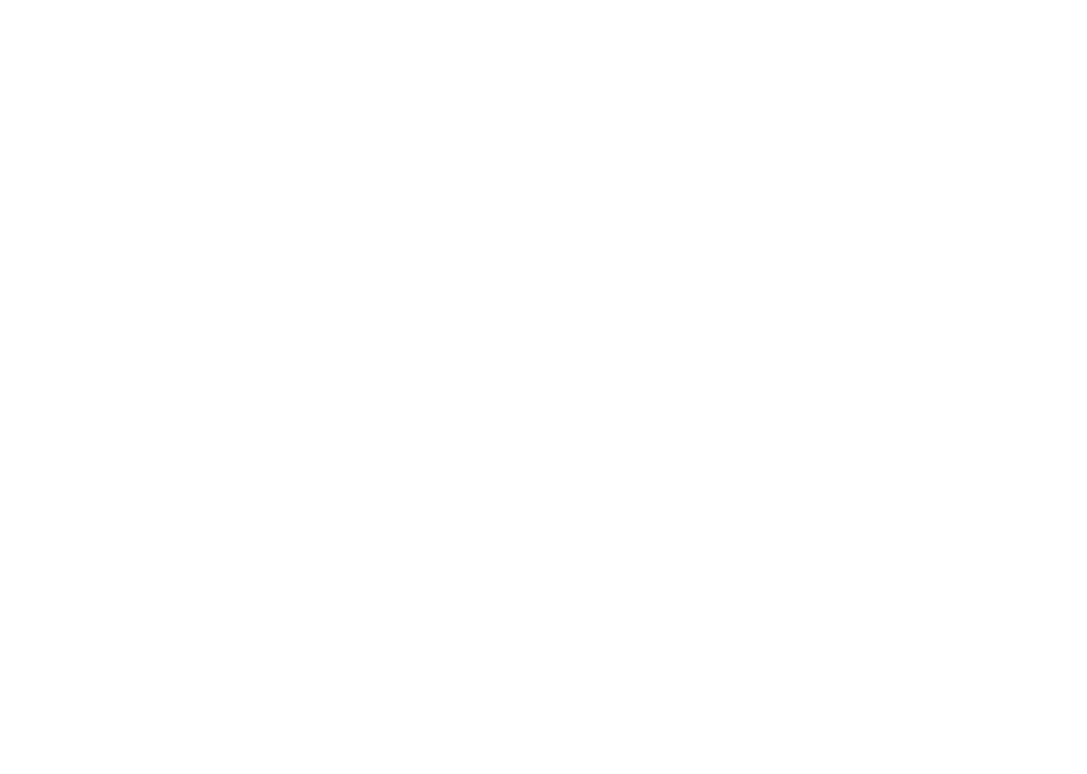
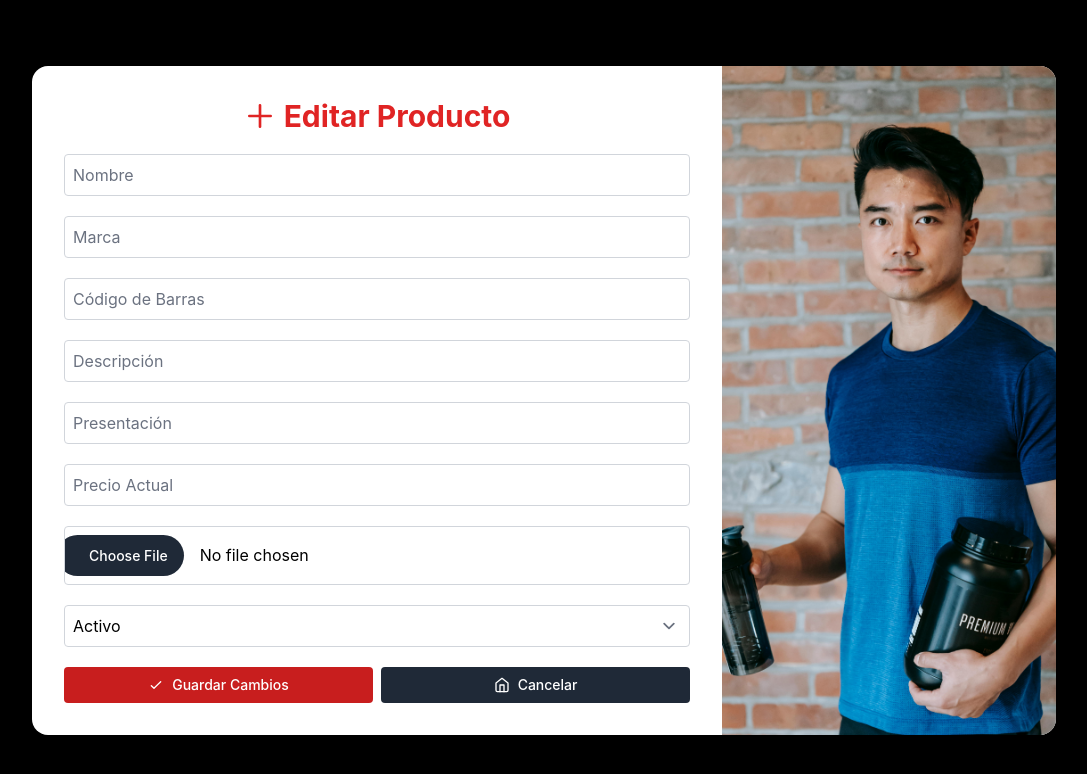
Before and after one commit to Islasmar/Front-Gimnasio, a Vue app in the folder GymFrontEnd/: page /editar-producto/1 in a window 1280 px wide. Shown: the top 774 px of the page, without its empty margins (96-1183 px from the left). Built offline with nearby package versions, Linux system fonts and the light colour scheme; no server answers; a web font is replaced by a local one.

Commit message:
Realizando conexión de productos con la API

```diff
--- a/GymFrontEnd/src/components/forms/addProducto.vue
+++ b/GymFrontEnd/src/components/forms/addProducto.vue
@@ -1,12 +1,5 @@
 <template>
   <div class="relative min-h-screen bg-black text-white overflow-hidden flex items-center justify-center px-4 py-12">
-      <!-- Partículas -->
-      <div class="absolute inset-0 z-0 pointer-events-none">
-        <div class="particle"></div>
-        <div class="particle delay-1"></div>
-        <div class="particle delay-2"></div>
-      </div>
-
     <!-- Contenido principal -->
     <div class="relative z-10 bg-white rounded-2xl shadow-2xl flex flex-col lg:flex-row overflow-hidden w-full max-w-5xl animate-fade-in">
       <!-- Formulario de Agregar Producto -->
@@ -30,7 +23,10 @@
         <input v-model="producto.descripcion" type="text" placeholder="Descripción"
                class="w-full p-2 border border-gray-300 rounded focus:outline-none focus:ring-2 focus:ring-red-500" required />
 
-          <input type="number" id="precioActual" name="precioActual" placeholder="Ingrese el precio actual"
+        <input v-model="producto.presentacion" type="text" placeholder="Presentación"
+               class="w-full p-2 border border-gray-300 rounded focus:outline-none focus:ring-2 focus:ring-red-500" />
+
+        <input v-model.number="producto.precio_actual" type="number" placeholder="Precio Actual"
                class="w-full p-2 border border-gray-300 rounded focus:outline-none focus:ring-2 focus:ring-red-500" required />
 
         <input type="file" @change="handleImageUpload"
@@ -39,19 +35,18 @@
           <img :src="previewImage" alt="Vista previa" class="w-32 h-32 object-cover rounded shadow-md" />
         </div>
 
-          <input v-model="producto.estatus" type="text" placeholder="Estatus"
-                 class="w-full p-2 border border-gray-300 rounded focus:outline-none focus:ring-2 focus:ring-red-500" required />
+        <select v-model="producto.estatus" class="w-full p-2 border border-gray-300 rounded focus:outline-none focus:ring-2 focus:ring-red-500" required>
+          <option :value="true">Activo</option>
+          <option :value="false">Inactivo</option>
+        </select>
 
         <div class="flex flex-col md:flex-row gap-2 justify-center mt-4">
-            <!-- Botón Guardar -->
           <button type="submit" class="flex-1 bg-red-700 hover:bg-red-800 text-white font-medium text-sm py-2 rounded transition-all duration-300 flex items-center justify-center gap-2">
             <svg class="w-4 h-4" fill="none" stroke="currentColor" viewBox="0 0 24 24">
               <path stroke-linecap="round" stroke-linejoin="round" stroke-width="2" d="M5 13l4 4L19 7" />
             </svg>
             Guardar Producto
           </button>
-
-            <!-- Botón Volver -->
           <button type="button" @click="$router.push('/Menu/productos')"
                   class="flex-1 bg-gray-800 hover:bg-gray-900 text-white text-sm font-medium py-2 rounded flex items-center justify-center gap-2">
             <svg class="w-4 h-4" fill="none" stroke="currentColor" viewBox="0 0 24 24">
@@ -61,25 +56,7 @@
             Volver al inicio
           </button>
         </div>
-
-          <!-- Barra de carga -->
-          <transition name="fade">
-            <div v-if="cargando" class="relative w-full max-w-xs mx-auto h-2 bg-gray-200 rounded overflow-hidden mt-4">
-              <div class="absolute top-0 left-0 h-full bg-red-600 animate-progress"></div>
-            </div>
-          </transition>
-
-          <!-- Mensaje de éxito -->
-          <transition name="fade">
-            <div v-if="exito" class="flex items-center justify-center gap-3 text-green-600 mt-4 animate-bounce">
-              <svg class="w-6 h-6" fill="none" stroke="currentColor" viewBox="0 0 24 24">
-                <path stroke-linecap="round" stroke-linejoin="round" stroke-width="2" d="M5 13l4 4L19 7" />
-              </svg>
-              <span>Producto guardado exitosamente</span>
-            </div>
-          </transition>
       </form>
-
         <!-- Imagen lateral -->
         <div class="hidden lg:block lg:w-1/2 bg-cover bg-center"
           :style="{ backgroundImage: 'url(/src/assets/img/producto.jpg)' }">
@@ -99,9 +76,10 @@
         marca: '',
         cod_barras: '',
         descripcion: '',
-          precio_actual: 0,
+        presentacion: '',
+        precio_actual: null,
         fotografia: '',
-          estatus: ''
+        estatus: true
       },
       previewImage: null,
       exito: false,
@@ -123,12 +101,18 @@
     async agregarProducto() {
       try {
         this.cargando = true;
-          const fecha = new Date().toISOString().split('T')[0];
-          const nuevoProducto = { ...this.producto, fecha_registro: fecha };
 
-          // Simulación de guardado
-          setTimeout(() => {
-            console.log('Producto guardado (simulado):', nuevoProducto);
+        const nuevoProducto = { ...this.producto };
+
+        const response = await axios.post('http://localhost:8000/productos/', nuevoProducto, {
+          headers: {
+            Authorization: `Bearer ${localStorage.getItem('token')}`,
+            'Content-Type': 'application/json'
+          }
+        });
+
+        console.log('Producto guardado:', response.data);
+
         this.cargando = false;
         this.exito = true;
 
@@ -136,7 +120,6 @@
           this.exito = false;
           this.$router.push('/Menu/productos');
         }, 1500);
-          }, 2000);
       } catch (error) {
         console.error('Error al agregar producto:', error);
         this.cargando = false;
--- a/GymFrontEnd/src/components/forms/editProducto.vue
+++ b/GymFrontEnd/src/components/forms/editProducto.vue
@@ -1 +1,184 @@
-<template></template>
+<template>
+    <div class="relative min-h-screen bg-black text-white overflow-hidden flex items-center justify-center px-4 py-12">
+      <!-- Contenido principal -->
+      <div class="relative z-10 bg-white rounded-2xl shadow-2xl flex flex-col lg:flex-row overflow-hidden w-full max-w-5xl animate-fade-in">
+        <!-- Formulario de Editar Producto -->
+        <form @submit.prevent="editarProducto" class="w-full lg:w-1/2 p-8 space-y-5 text-black">
+          <h2 class="text-3xl font-bold text-center text-red-600 flex items-center justify-center gap-2">
+            <svg class="w-8 h-8 text-red-600" fill="none" stroke="currentColor" viewBox="0 0 24 24">
+              <path stroke-linecap="round" stroke-linejoin="round" stroke-width="2" d="M12 4v16m8-8H4" />
+            </svg>
+            Editar Producto
+          </h2>
+
+          <input v-model="producto.nombre" type="text" placeholder="Nombre"
+                 class="w-full p-2 border border-gray-300 rounded focus:outline-none focus:ring-2 focus:ring-red-500" required />
+
+          <input v-model="producto.marca" type="text" placeholder="Marca"
+                 class="w-full p-2 border border-gray-300 rounded focus:outline-none focus:ring-2 focus:ring-red-500" required />
+
+          <input v-model="producto.cod_barras" type="text" placeholder="Código de Barras"
+                 class="w-full p-2 border border-gray-300 rounded focus:outline-none focus:ring-2 focus:ring-red-500" required />
+
+          <input v-model="producto.descripcion" type="text" placeholder="Descripción"
+                 class="w-full p-2 border border-gray-300 rounded focus:outline-none focus:ring-2 focus:ring-red-500" required />
+
+          <input v-model="producto.presentacion" type="text" placeholder="Presentación"
+                 class="w-full p-2 border border-gray-300 rounded focus:outline-none focus:ring-2 focus:ring-red-500" />
+
+          <input v-model.number="producto.precio_actual" type="number" placeholder="Precio Actual"
+                 class="w-full p-2 border border-gray-300 rounded focus:outline-none focus:ring-2 focus:ring-red-500" required />
+
+          <input type="file" @change="handleImageUpload"
+                 class="w-full p-2 border border-gray-300 rounded file:mr-4 file:py-2 file:px-4 file:rounded-full file:border-0 file:bg-red-600 file:text-white hover:file:bg-red-700" />
+          <div v-if="previewImage" class="mt-2">
+            <img :src="previewImage" alt="Vista previa" class="w-32 h-32 object-cover rounded shadow-md" />
+          </div>
+
+          <select v-model="producto.estatus" class="w-full p-2 border border-gray-300 rounded focus:outline-none focus:ring-2 focus:ring-red-500" required>
+            <option :value="true">Activo</option>
+            <option :value="false">Inactivo</option>
+          </select>
+
+          <div class="flex flex-col md:flex-row gap-2 justify-center mt-4">
+            <button type="submit" class="flex-1 bg-red-700 hover:bg-red-800 text-white font-medium text-sm py-2 rounded transition-all duration-300 flex items-center justify-center gap-2">
+              <svg class="w-4 h-4" fill="none" stroke="currentColor" viewBox="0 0 24 24">
+                <path stroke-linecap="round" stroke-linejoin="round" stroke-width="2" d="M5 13l4 4L19 7" />
+              </svg>
+              Guardar Cambios
+            </button>
+            <button type="button" @click="$router.push('/Menu/productos')"
+                    class="flex-1 bg-gray-800 hover:bg-gray-900 text-white text-sm font-medium py-2 rounded flex items-center justify-center gap-2">
+              <svg class="w-4 h-4" fill="none" stroke="currentColor" viewBox="0 0 24 24">
+                <path stroke-linecap="round" stroke-linejoin="round" stroke-width="2" d="M3 9l9-7 9 7v11a2 2 0 01-2 2H5a2 2 0 01-2-2z" />
+                <path stroke-linecap="round" stroke-linejoin="round" stroke-width="2" d="M9 22V12h6v10" />
+              </svg>
+              Cancelar
+            </button>
+          </div>
+        </form>
+        <!-- Imagen lateral -->
+        <div class="hidden lg:block lg:w-1/2 bg-cover bg-center"
+          :style="{ backgroundImage: 'url(/src/assets/img/producto.jpg)' }">
+        </div>
+      </div>
+    </div>
+  </template>
+
+  <script>
+  import axios from 'axios';
+
+  export default {
+    data() {
+      return {
+        producto: {
+          nombre: '',
+          marca: '',
+          cod_barras: '',
+          descripcion: '',
+          presentacion: '',
+          precio_actual: null,
+          fotografia: '',
+          estatus: true
+        },
+        previewImage: null,
+        cargando: false
+      };
+    },
+    methods: {
+      async fetchProducto() {
+        try {
+          const { cod_barras } = this.$route.params; // Obtener el parámetro de la ruta
+          const response = await axios.get(`http://localhost:8000/producto/cod_barras/${cod_barras}`, {
+            headers: {
+              Authorization: `Bearer ${localStorage.getItem('token')}`
+            }
+          });
+          this.producto = response.data;
+          this.previewImage = this.producto.fotografia; // Mostrar la imagen actual
+        } catch (error) {
+          console.error('Error al cargar el producto:', error);
+        }
+      },
+      handleImageUpload(event) {
+        const file = event.target.files[0];
+        if (file) {
+          const reader = new FileReader();
+          reader.onload = (e) => {
+            this.previewImage = e.target.result;
+            this.producto.fotografia = e.target.result;
+          };
+          reader.readAsDataURL(file);
+        }
+      },
+      async editarProducto() {
+        try {
+          this.cargando = true;
+          const response = await axios.put(`http://localhost:8000/productos/${this.producto._id}`, this.producto, {
+            headers: {
+              Authorization: `Bearer ${localStorage.getItem('token')}`,
+              'Content-Type': 'application/json'
+            }
+          });
+          console.log('Producto actualizado:', response.data);
+          this.cargando = false;
+          this.$router.push('/Menu/productos'); // Redirigir después de guardar
+        } catch (error) {
+          console.error('Error al actualizar el producto:', error);
+          this.cargando = false;
+        }
+      }
+    },
+    mounted() {
+      this.fetchProducto(); // Cargar los datos del producto al montar el componente
+    }
+  };
+  </script>
+
+  <style scoped>
+  /* Estilos similares a los de addProducto.vue */
+  </style>
+
+<style scoped>
+@keyframes fade-in {
+  from {
+    opacity: 0;
+    transform: translateY(30px);
+  }
+
+  to {
+    opacity: 1;
+    transform: translateY(0);
+  }
+}
+
+.animate-fade-in {
+  animation: fade-in 0.7s ease-out;
+}
+
+/* partículas estilo humo */
+.particle {
+  position: absolute;
+  width: 150px;
+  height: 150px;
+  background: radial-gradient(rgba(255, 0, 0, 0.2), transparent 70%);
+  animation: float 10s infinite ease-in-out alternate;
+  top: 20%;
+  left: 30%;
+  border-radius: 50%;
+  filter: blur(30px);
+  z-index: 0;
+}
+
+.particle.delay-1 {
+  top: 60%;
+  left: 20%;
+  animation-delay: 3s;
+}
+
+.particle.delay-2 {
+  top: 80%;
+  left: 50%;
+  animation-delay: 6s;
+}
+</style>
--- a/GymFrontEnd/src/router/index.js
+++ b/GymFrontEnd/src/router/index.js
@@ -150,7 +150,7 @@
     props: true,
   },
   {
-    path: '/editar-producto/:id',
+    path: '/editar-producto/:cod_barras',
     name: 'editProducto',
     component: editProducto,
     props: true,
```
Also changed, not shown: GymFrontEnd/src/components/views/ProductosView.vue (+16 -7 lines), 1 other file (tests, documents, lock files or other folders). Lines whose indentation alone changed are shown as unchanged.
